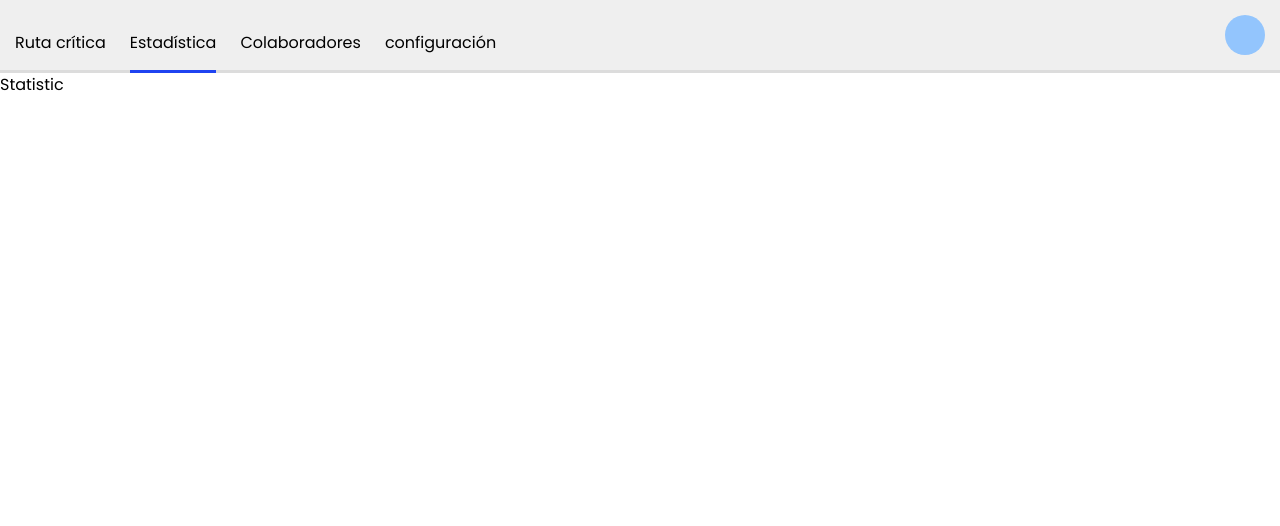
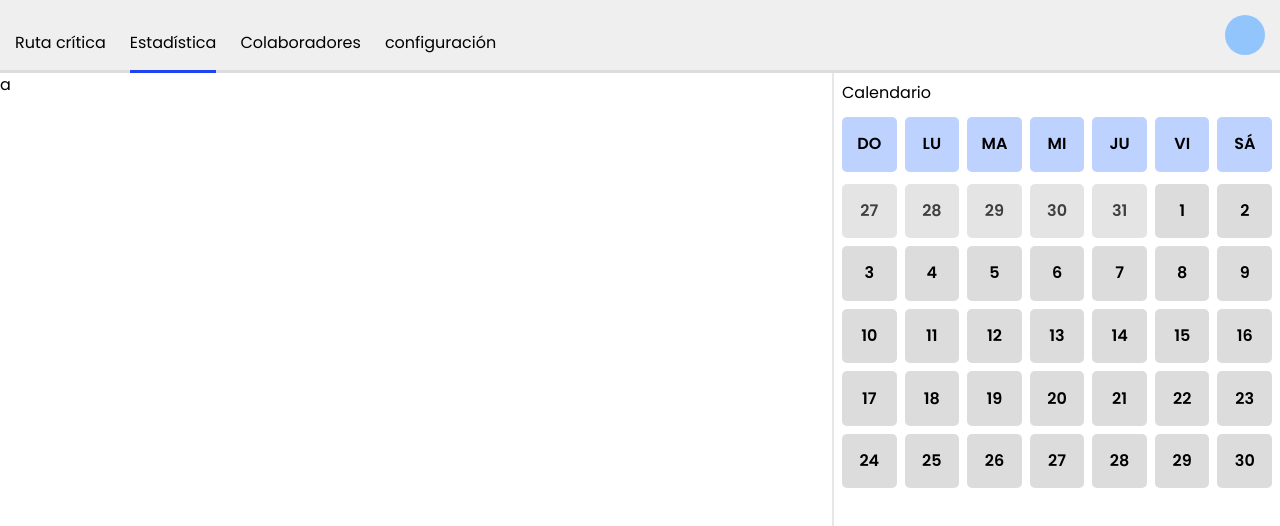
Before and after one commit to Cactuswow/proactime, a Next.js app: page /application/statistic in a window 1280 px wide. Shown: the top 526 px of the page. Built offline with nearby package versions, Linux system fonts and the light colour scheme.

Commit message:
statistic: calendar (incomplete)

```diff
--- a/src/app/application/critical-path/components/task-list/taskList.tsx
+++ b/src/app/application/critical-path/components/task-list/taskList.tsx
@@ -5,18 +5,19 @@ interface Props {
   tasks: Task[]
 }
 export function TaskList({ tasks }: Props) {
-  return (
-    <div className='flex flex-col gap-4'>
-      {tasks.map(task => (
+  return tasks.map(task => (
     <>
       <TaskView
         key={task.id}
         task={task}
       />
 
-          {task.tasks && <TaskList tasks={task.tasks} />}
+      {task.tasks && (
+        <TaskList
+          key={`${task.id} container`}
+          tasks={task.tasks}
+        />
+      )}
     </>
-      ))}
-    </div>
-  )
+  ))
 }
--- a/src/app/application/critical-path/page.tsx
+++ b/src/app/application/critical-path/page.tsx
@@ -6,7 +6,7 @@ export default function Page() {
   return (
     <main className='flex flex-1'>
       <section className='flex-1 border-r-4 max-w-sm'>
-        <div className='p-4'>
+        <div className='p-4 flex flex-col gap-4'>
           <TaskList tasks={mockTasks} />
         </div>
       </section>
--- /dev/null
+++ b/src/app/application/statistic/components/calendar/calendar.tsx
@@ -0,0 +1,11 @@
+import { Body } from './components/body/body'
+import { Header } from './components/header/header'
+
+export function Calendar() {
+  return (
+    <table className='flex flex-col gap-3'>
+      <Header />
+      <Body />
+    </table>
+  )
+}
--- /dev/null
+++ b/src/app/application/statistic/components/calendar/components/body/body.tsx
@@ -0,0 +1,30 @@
+import { drawCalendar } from '../../constants'
+import styles from '../../styles.module.css'
+
+export function Body() {
+  const calendar = drawCalendar()
+
+  return (
+    <tbody className='flex flex-col gap-2'>
+      {calendar.map(week => (
+        <tr
+          key={`${week[0].date.getDate()} week`}
+          className='flex gap-2'
+        >
+          {week.map(day => {
+            const isCurrentMonth = !day.isCurrentMonth && styles.notCurrentMonth
+
+            return (
+              <td
+                key={day.date.getDate()}
+                className={`${styles.cell} ${isCurrentMonth}`}
+              >
+                {day.number}
+              </td>
+            )
+          })}
+        </tr>
+      ))}
+    </tbody>
+  )
+}
--- /dev/null
+++ b/src/app/application/statistic/components/calendar/components/header/header.tsx
@@ -0,0 +1,19 @@
+import { days } from '../../constants'
+import styles from '../../styles.module.css'
+
+export function Header() {
+  return (
+    <thead>
+      <tr className='flex gap-2'>
+        {days.map(day => (
+          <th
+            className={`${styles.cell} ${styles.headerCell}`}
+            key={day}
+          >
+            {day.substring(0, 2).toLocaleUpperCase()}
+          </th>
+        ))}
+      </tr>
+    </thead>
+  )
+}
--- /dev/null
+++ b/src/app/application/statistic/components/calendar/constants.ts
@@ -0,0 +1,109 @@
+import type { CalendarDay } from './interfaces'
+
+export const months = [
+  'Enero',
+  'Febrero',
+  'Marzo',
+  'Abril',
+  'Mayo',
+  'Junio',
+  'Julio',
+  'Agosto',
+  'Septiembre',
+  'Octubre',
+  'Noviembre',
+  'Diciembre'
+]
+
+export const days = [
+  'Domingo',
+  'Lunes',
+  'Martes',
+  'Miércoles',
+  'Jueves',
+  'Viernes',
+  'Sábado'
+]
+
+export function drawCalendar() {
+  const { daysInMonth, daysInPrevMonth, firstDayOfMonth, today } =
+    monthCalendar()
+
+  const calendar: CalendarDay[][] = []
+  const weeksInMonth = Math.ceil((firstDayOfMonth + daysInMonth) / 7)
+  let date = 1
+
+  for (let row = 0; row < weeksInMonth; row++) {
+    const week: CalendarDay[] = []
+
+    for (let col = 0; col < 7; col++) {
+      if (row === 0 && col < firstDayOfMonth) {
+        const prevMonthDay = daysInPrevMonth - firstDayOfMonth + col + 2
+        week.push({
+          number: prevMonthDay,
+          isCurrentMonth: false,
+          isToday: false,
+          date: new Date(
+            today.getFullYear(),
+            today.getMonth() - 1,
+            prevMonthDay
+          )
+        })
+      } else if (date > daysInMonth) {
+        const nextMonthDay = date - daysInMonth
+        const nextMonth = today.getMonth() + 1
+
+        if (nextMonth > 11) {
+          week.push({
+            number: nextMonthDay,
+            isCurrentMonth: false,
+            isToday: false,
+            date: new Date(today.getFullYear() + 1, 0, nextMonthDay)
+          })
+
+          date++
+          continue
+        }
+
+        week.push({
+          number: nextMonthDay,
+          isCurrentMonth: false,
+          isToday: false,
+          date: new Date(today.getFullYear(), nextMonth, nextMonthDay)
+        })
+
+        date++
+      } else {
+        week.push({
+          number: date,
+          isCurrentMonth: true,
+          isToday: date === today.getDay(),
+          date: new Date(today.getFullYear(), today.getMonth(), date)
+        })
+
+        date++
+      }
+    }
+
+    calendar.push(week)
+  }
+
+  return calendar
+}
+
+function monthCalendar() {
+  const today = new Date()
+  const currentMonth = today.getMonth()
+  const currentYear = today.getFullYear()
+
+  const firstDayOfMonth = new Date(currentYear, currentMonth, 1).getDay()
+  const daysInMonth = new Date(currentYear, currentMonth + 1, 0).getDate()
+  const daysInPrevMonth = new Date(currentYear, currentMonth - 1, 0).getDate()
+
+  return {
+    firstDayOfMonth,
+    daysInMonth,
+    daysInPrevMonth,
+    today
+  }
+}
--- /dev/null
+++ b/src/app/application/statistic/components/calendar/interfaces.ts
@@ -0,0 +1,6 @@
+export interface CalendarDay {
+  number: number
+  isCurrentMonth: boolean
+  isToday: boolean
+  date: Date
+}
--- /dev/null
+++ b/src/app/application/statistic/components/calendar/styles.module.css
@@ -0,0 +1,19 @@
+.cell {
+  padding: 12px;
+  aspect-ratio: 1;
+  flex: 1 1 0;
+  background-color: var(--white-200);
+  display: flex;
+  justify-content: center;
+  align-items: center;
+  border-radius: 5px;
+  font-weight: 600;
+}
+
+.headerCell {
+  background-color: var(--jordy-blue-200);
+}
+
+.notCurrentMonth {
+  opacity: 0.75;
+}
--- a/src/app/application/statistic/page.tsx
+++ b/src/app/application/statistic/page.tsx
@@ -1,3 +1,13 @@
+import { Calendar } from './components/calendar/calendar'
+
 export default function Page() {
-  return <div>Statistic</div>
+  return (
+    <main className='flex flex-1'>
+      <div className='flex flex-1'>a</div>
+      <div className='flex flex-col gap-3 flex-1 p-2 max-w-md border-l-2'>
+        <p>Calendario</p>
+        <Calendar />
+      </div>
+    </main>
+  )
 }
--- a/src/app/globals.css
+++ b/src/app/globals.css
@@ -7,6 +7,7 @@
   --gulf-blue-700: #1f43f1;
   --gulf-blue-800: #1232c1;
   --jordy-blue-400: #90b5ff;
+  --jordy-blue-200: #bdd2ff;
   --white-50: #ffffff;
   --white-100: #efefef;
   --white-200: #dcdcdc;
```
Lines whose indentation alone changed are shown as unchanged.
